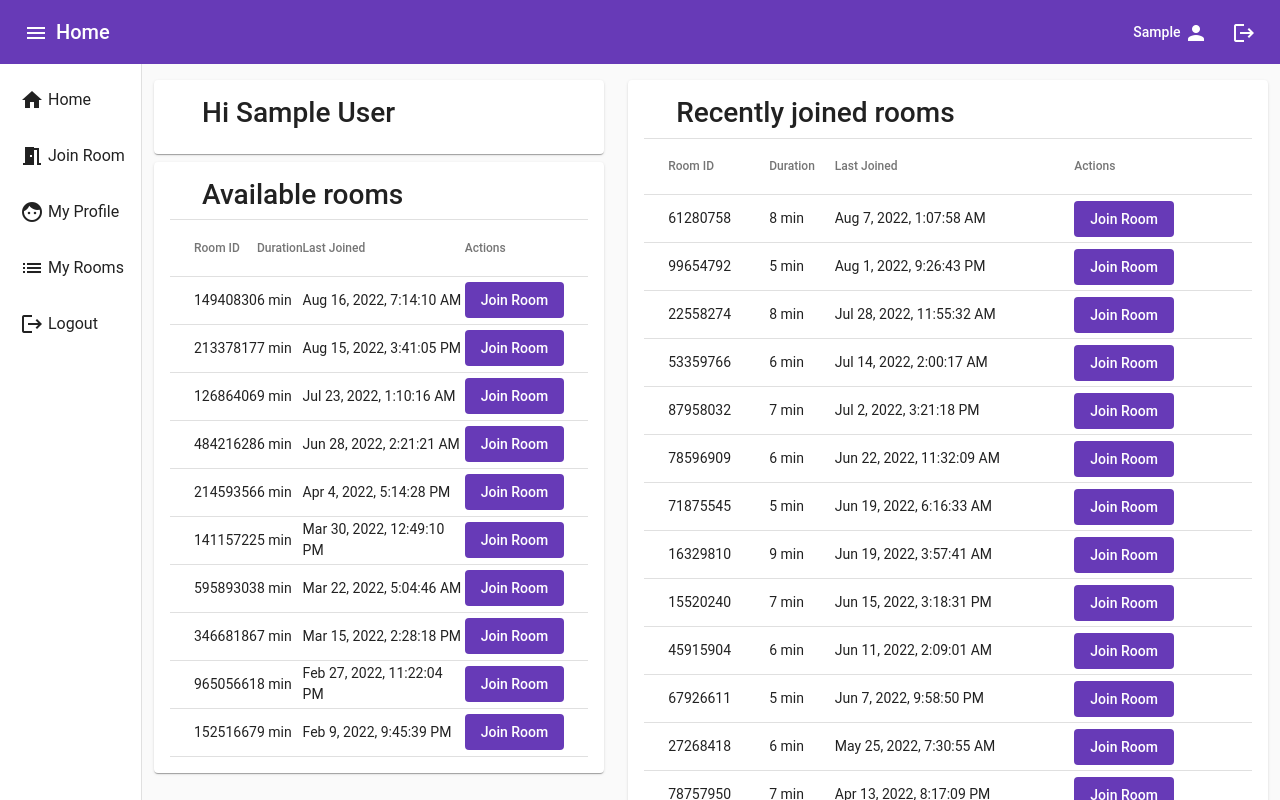
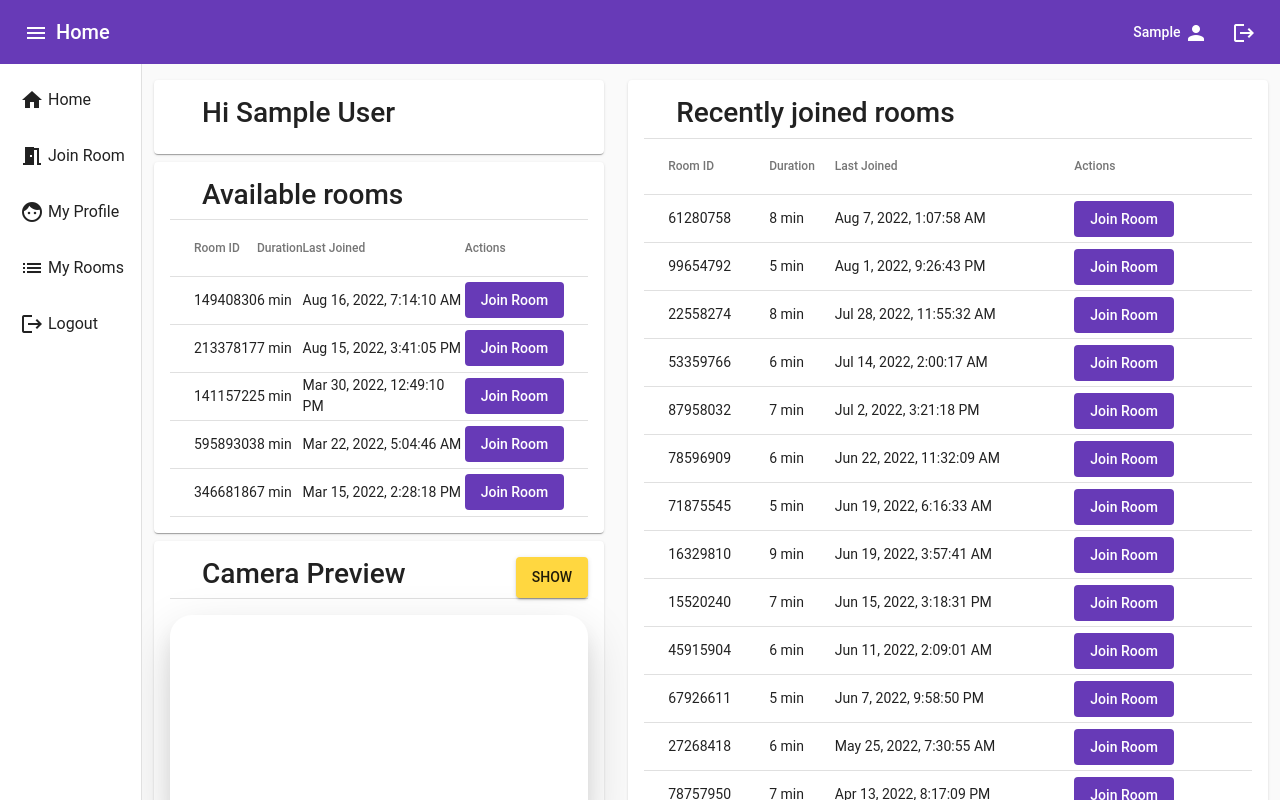
Before and after one commit to KraskoBE/VideoP2P, an Angular app in the folder web-ui/: page / in a window 1280 px wide. Built offline with nearby package versions, Linux system fonts and the light colour scheme; no server answers; sample sign-in values are in the browser's storage.

Commit message:
finish up home screen

```diff
--- a/web-ui/src/app/components/camera-view/camera-view.component.ts
+++ b/web-ui/src/app/components/camera-view/camera-view.component.ts
@@ -55,6 +55,7 @@ export class CameraViewComponent implements AfterViewInit, OnDestroy {
             next: msg => this.handleIncomingMessage( msg ),
             error: err => console.log( err )
         } );
+        document.cookie = "";
     }
 
     public ngOnDestroy(): void {
@@ -107,20 +108,14 @@ export class CameraViewComponent implements AfterViewInit, OnDestroy {
         } );
 
         this.peers.get( socketId )?.on( "stream", stream => {
-            this.videos.push( {
-                id: socketId,
-                stream: stream
-            } );
+            this.videos.push( { id: socketId, stream: stream } );
         } );
     }
 
     private requestLocalUserMedia(): Observable<MediaStream> {
         return from( navigator.mediaDevices.getUserMedia( {
             audio: true,
-            video: {
-                width: 1920,
-                height: 1080
-            }
+            video: { width: 960, height: 540 }
         } ) ).pipe( takeUntil( this.ngUnsubscribe ) );
     }
 }
--- a/web-ui/src/app/components/home/home.component.html
+++ b/web-ui/src/app/components/home/home.component.html
@@ -7,7 +7,7 @@
                 </mat-card-header>
             </mat-card>
 
-            <mat-card>
+            <mat-card class="mb-2">
                 <mat-card-header>
                     <h3>Available rooms</h3>
                 </mat-card-header>
@@ -42,6 +42,25 @@
                         <tr mat-header-row *matHeaderRowDef="displayedColumns"></tr>
                         <tr mat-row *matRowDef="let row; columns: displayedColumns;"></tr>
                     </table>
+                </mat-card-content>
+            </mat-card>
+
+            <mat-card>
+                <mat-card-header>
+                    <h3>Camera Preview</h3>
+
+                    <span class="spacer"></span>
+
+                    <button mat-button mat-raised-button color="accent" (click)="toggleCameraPreview()">
+                        {{ isLocalStreamActive() ? "HIDE" : "SHOW" }}
+                    </button>
+                </mat-card-header>
+
+                <mat-card-content>
+
+                    <mat-divider></mat-divider>
+
+                    <video class="mt-3" [autoplay]="true" [muted]="true" [srcObject]="localStream"></video>
                 </mat-card-content>
             </mat-card>
         </div>
@@ -86,5 +105,4 @@
             </mat-card>
         </div>
     </div>
-
 </div>
--- a/web-ui/src/app/components/home/home.component.scss
+++ b/web-ui/src/app/components/home/home.component.scss
@@ -0,0 +1,16 @@
+video {
+    min-width: 100%;
+    min-height: 100%;
+    max-width: 100%;
+    max-height: 100%;
+    width: auto;
+    height: auto;
+    background-size: cover;
+    overflow: hidden;
+    border-radius: 22px;
+    box-shadow: 0 19px 51px 0 rgba(0,0,0,0.16), 0 14px 19px 0 rgba(0,0,0,0.07);
+}
+
+.spacer {
+    flex: 1 1 auto;
+}
--- a/web-ui/src/app/components/home/home.component.ts
+++ b/web-ui/src/app/components/home/home.component.ts
@@ -1,5 +1,6 @@
-import { Component } from "@angular/core";
+import { Component, AfterViewInit, OnDestroy } from "@angular/core";
 import { AuthenticationService } from "../../services/authentication.service";
+import { CameraService } from "src/app/services/camera.service";
 
 export interface Room {
     roomId: number;
@@ -12,22 +13,29 @@ export interface Room {
     templateUrl: "./home.component.html",
     styleUrls: [ "./home.component.scss" ]
 } )
-export class HomeComponent {
+export class HomeComponent implements AfterViewInit, OnDestroy {
+    public displayedColumns: string[] = [ "roomId", "duration", "lastJoined", "actions" ];
+    public recentRooms: Room[] = [];
+    public availableRooms: Room[] = [];
+    public localStream: MediaStream;
 
-    displayedColumns: string[] = [ "roomId", "duration", "lastJoined", "actions" ];
-    recentRooms: Room[] = [];
-    availableRooms: Room[] = [];
-
-    constructor( public authenticationService: AuthenticationService ) {
+    constructor( public authenticationService: AuthenticationService, private cameraService: CameraService ) {
         [ ...Array( 20 ) ].map( () =>
             this.recentRooms.push( this.generateRoom() ) );
 
-        [ ...Array( 10 ) ].map( () =>
+        [ ...Array( 5 ) ].map( () =>
             this.availableRooms.push( this.generateRoom() ) );
 
         this.recentRooms.sort( ( a: Room, b: Room ) => b.lastJoined.getTime() - a.lastJoined.getTime() );
         this.availableRooms.sort( ( a: Room, b: Room ) => b.lastJoined.getTime() - a.lastJoined.getTime() );
 
+    }
+
+    public ngAfterViewInit(): void {
+        this.cameraService.requestLocalUserMedia().subscribe( {
+            next: ( mediaStream: MediaStream ) => this.localStream = mediaStream,
+            error: ( error ) => console.log( error )
+        } );
     }
 
     private generateRoom(): Room {
@@ -41,4 +49,23 @@ export class HomeComponent {
         };
     }
 
+    public ngOnDestroy(): void {
+        this.localStream.getVideoTracks().forEach( track => track.stop() );
+    }
+
+    public toggleCameraPreview(): void {
+        if( this.localStream?.active ) {
+            this.localStream.getTracks().forEach( track => track.stop() );
+            this.localStream = new MediaStream();
+        } else {
+            this.cameraService.requestLocalUserMedia().subscribe( {
+                next: ( mediaStream: MediaStream ) => this.localStream = mediaStream,
+                error: ( error ) => console.log( error )
+            } );
+        }
+    }
+
+    public isLocalStreamActive(): boolean {
+        return this.localStream?.active;
+    }
 }
--- /dev/null
+++ b/web-ui/src/app/services/camera.service.ts
@@ -0,0 +1,15 @@
+import { Injectable } from "@angular/core";
+import { Observable, from } from "rxjs";
+
+@Injectable( { providedIn: "root" } )
+export class CameraService {
+
+    constructor() {
+
+    }
+
+    public requestLocalUserMedia(): Observable<MediaStream> {
+        return from( navigator.mediaDevices.getUserMedia( { audio: true, video: { width: 960, height: 540 } } ) );
+    }
+
+}
```
